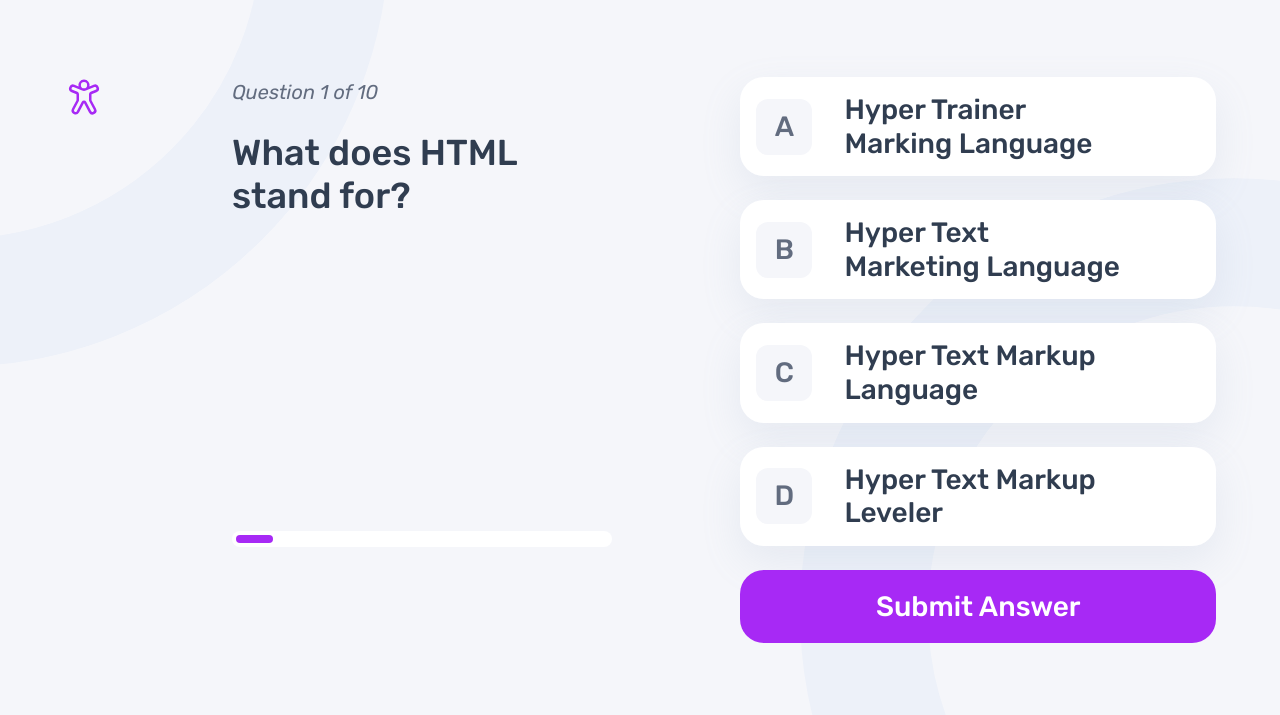
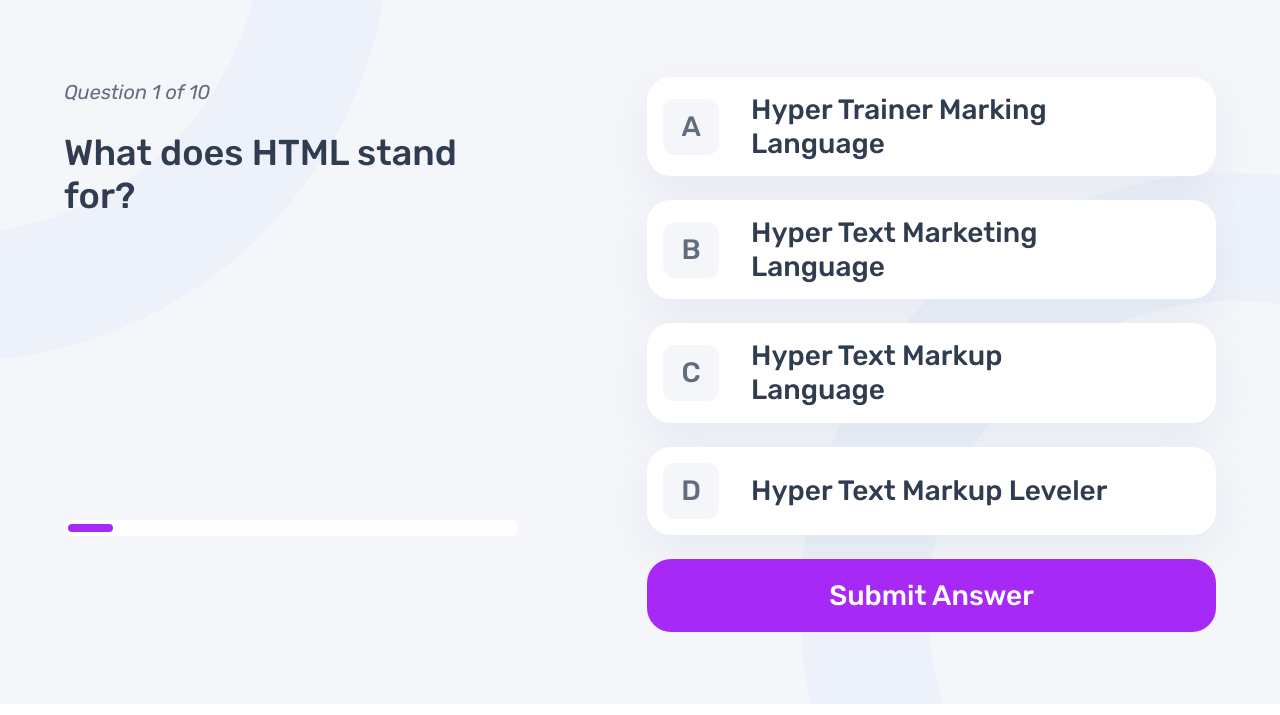
Before and after one commit to andrewshtyka/frontend-quiz-app, a website built with Vite: page index.html in a window 1280 px wide. Both pictures are taken after a click on the button "HTML". Shown: the part 131-846 px from the top of the page. Built offline with nearby package versions, Linux system fonts and the light colour scheme.

Commit message:
test v3 - icons update

```diff
--- a/index.html
+++ b/index.html
@@ -525,12 +525,6 @@
 
       <!-- #region = 2. QUIZ SCREEN -->
       <article id="screen-quiz" class="is-removed">
-        <svg class="c-icon_btn" height="28" width="28">
-          <use
-            href="./src/assets/images/icons.svg#icon-accessibility"
-            data-result-icon
-          />
-        </svg>
         <!-- Question -->
         <div class="o-hero">
           <div class="o-heading_text">
--- a/src/scripts/header.js
+++ b/src/scripts/header.js
@@ -14,7 +14,8 @@ export function changeTopicIcon(name, data) {
 
 // function to change icon in topic
 function changeIcons(el, name) {
-  el.href.baseVal = `./src/assets/images/icons.svg#icon-${name}`;
+  // el.href.baseVal = `./src/assets/images/icons.svg#icon-${name}`;
+  el.href.baseVal = `/icons.svg#icon-${name}`;
 }
 
 // ======================================================================
```
Also changed, not shown: public/icons.svg (added).
